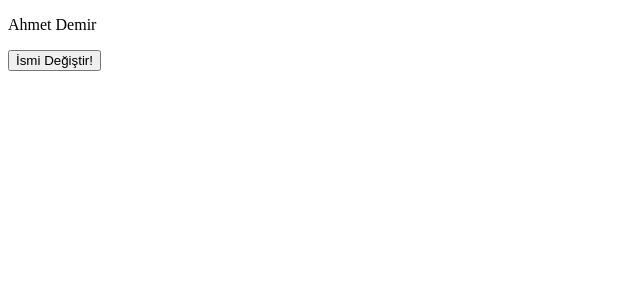
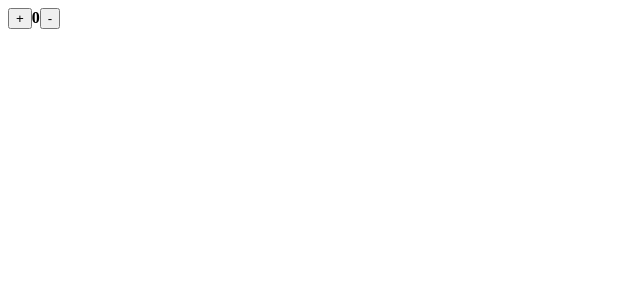
Before and after one commit to eminbasbayan/sbm-react-egitimi3, a React (Vite) app: page / in a window 1280 px wide. Shown: the top 300 px of the page, without its empty margins (0-640 px from the left). Built offline with nearby package versions, Linux system fonts and the light colour scheme.

Commit message:
counter örneği

```diff
--- a/src/App.jsx
+++ b/src/App.jsx
@@ -1,21 +1,10 @@
-import { useState } from "react";
+import Counter from "./components/Counter";
 
 function App() {
-  const [state, setState] = useState("Ahmet Demir");
-  let fullName = "Ahmet Demir";
-
-  function handleClick() {
-    fullName = "Emin Başbayan";
-    console.log(fullName);
-    setState(fullName);
-  }
-
-  console.log("render!");
 
   return (
     <div className="app">
-      <p>{state}</p>
-      <button onClick={handleClick}>İsmi Değiştir!</button>
+      <Counter />
     </div>
   );
 }
--- /dev/null
+++ b/src/components/Counter.jsx
@@ -0,0 +1,23 @@
+import { useState } from "react";
+
+function Counter() {
+  const [count, setCount] = useState(0);
+
+  function arttir() {
+    setCount(count + 1);
+  }
+
+  function azalt() {
+    setCount(count - 1);
+  }
+
+  return (
+    <div className="counter">
+      <button onClick={arttir}>+</button>
+      <b>{count}</b>
+      <button onClick={azalt}>-</button>
+    </div>
+  );
+}
+
+export default Counter;
```
